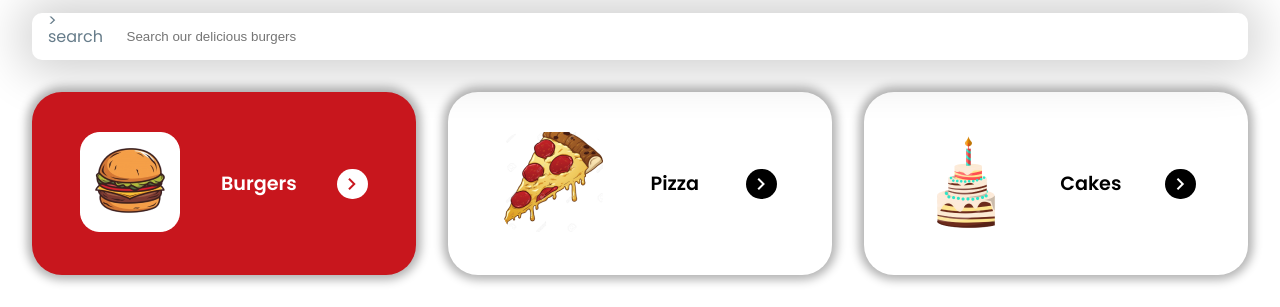
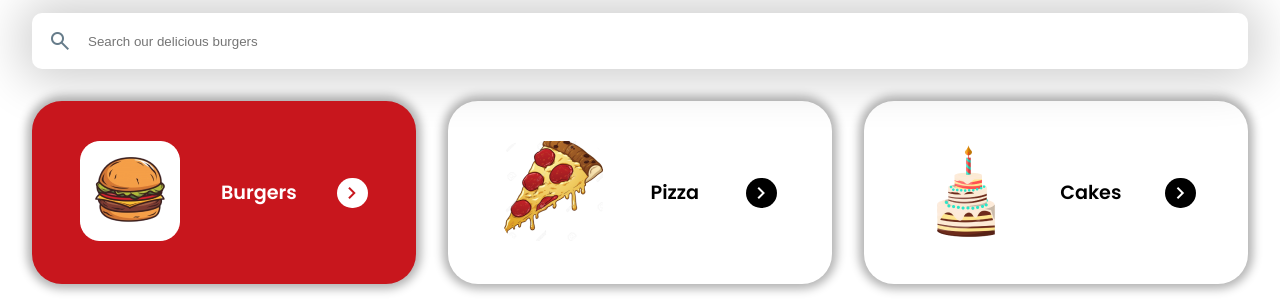
Before and after one commit to gouh0002/mtm6201_midterm, a plain HTML site: page index.html in a window 1280 px wide. Shown: the part 145-452 px from the top of the page. Drawn offline with nearby package versions, Linux system fonts and the light colour scheme.

Commit message:
fix search icon

```diff
--- a/index.html
+++ b/index.html
@@ -128,7 +128,7 @@ I didn't find an example of applying it to html tags so I used the JSON LD speci
         <h1>Hey!</h1>
         <p class="text-secondary">Let's get your order</p>
         <div class="search-input">
-          <span class="material-symbols-outlined" aria-hidden="true"></span>>
+          <span class="material-symbols-outlined" aria-hidden="true">
           search
           </span>
           <input id="serach-input" type="text" placeholder="Search our delicious burgers" aria-label="Search">
```
